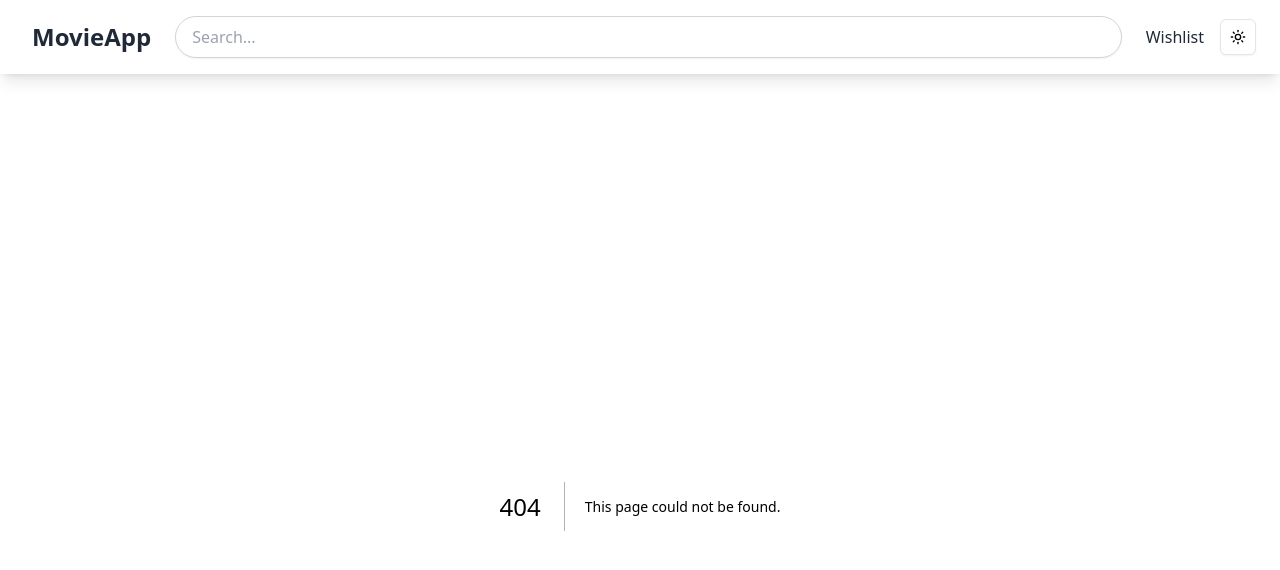
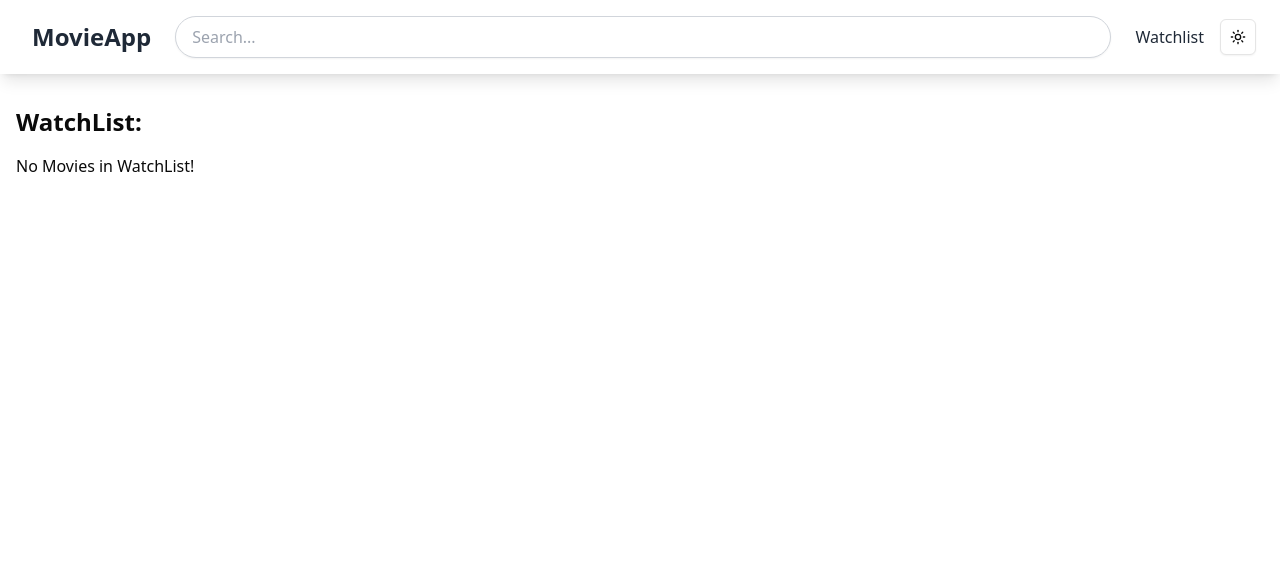
Before and after one commit to itsMinar/movie-app-tmdb, a Next.js app: page /watchlist in a window 1280 px wide. Before the commit this address had no page. Shown: the top 570 px of the page. Built offline with nearby package versions, Linux system fonts and the light colour scheme.

Commit message:
Add Watchlist route and make it Functional

```diff
--- /dev/null
+++ b/src/actions/index.js
@@ -0,0 +1,24 @@
+'use server';
+
+import { revalidatePath } from 'next/cache';
+
+let watchList = [];
+
+export async function toggleWatchList(movie) {
+  if (!watchList.some((item) => item.id === movie.id)) {
+    watchList.push(movie);
+  } else {
+    watchList = watchList.filter((item) => item.id !== movie.id);
+  }
+
+  revalidatePath('/watchlist');
+  revalidatePath(`/movies/${movie.id}`);
+}
+
+export async function getWatchList() {
+  return watchList;
+}
+
+export async function isAddedToWatchList(movieId) {
+  return watchList.some((item) => item.id === movieId);
+}
--- /dev/null
+++ b/src/app/watchlist/page.jsx
@@ -0,0 +1,17 @@
+import { getWatchList } from '@/actions';
+import MovieList from '@/components/movie-list';
+
+export default async function WatchListPage() {
+  const watchList = await getWatchList();
+
+  return (
+    <div>
+      <h2 className="mb-4 text-2xl font-semibold">WatchList:</h2>
+      {watchList.length > 0 ? (
+        <MovieList movies={watchList} />
+      ) : (
+        <p>No Movies in WatchList!</p>
+      )}
+    </div>
+  );
+}
--- a/src/app/wishlist/page.jsx
+++ /dev/null
@@ -1,3 +0,0 @@
-export default function WishlistPage() {
-  return <div>WishlistPage</div>;
-}
--- a/src/components/movie-details.jsx
+++ b/src/components/movie-details.jsx
@@ -4,7 +4,7 @@ import { formatDate } from '@/lib/utils';
 import { Calendar } from 'lucide-react';
 import Image from 'next/image';
 import { allCast } from '../../emni';
-import { Button } from './ui/button';
+import WatchListToggle from './watchlist-toggle';
 
 export default function MovieDetails({ movie }) {
   return (
@@ -39,7 +39,7 @@ export default function MovieDetails({ movie }) {
             </div>
 
             <h2 className="mb-2 text-xl font-semibold">Description</h2>
-            <p className="text-muted-foreground mb-4">{movie.overview}</p>
+            <p className="mb-4 text-muted-foreground">{movie.overview}</p>
             <div className="mb-4 flex items-center">
               <Calendar className="mr-2 h-4 w-4" />
               <span>Release Date: {formatDate(movie.release_date)}</span>
@@ -54,9 +54,7 @@ export default function MovieDetails({ movie }) {
               ))}
             </div>
 
-            <div>
-              <Button>Add to Watchlist</Button>
-            </div>
+            <WatchListToggle movie={movie} />
           </CardContent>
         </Card>
       </div>
--- a/src/components/nav-bar.jsx
+++ b/src/components/nav-bar.jsx
@@ -26,10 +26,10 @@ const Navbar = () => {
         {/* Wishlist Link */}
         <div className="pr-4">
           <Link
-            href="/wishlist"
+            href="/watchlist"
             className="font-medium text-gray-800 transition duration-300 ease-in-out hover:text-blue-500"
           >
-            Wishlist
+            Watchlist
           </Link>
         </div>
 
--- /dev/null
+++ b/src/components/watchlist-toggle.jsx
@@ -0,0 +1,14 @@
+import { isAddedToWatchList, toggleWatchList } from '@/actions';
+import { Button } from './ui/button';
+
+export default async function WatchListToggle({ movie }) {
+  const isInWatchList = await isAddedToWatchList(movie.id);
+
+  return (
+    <form action={toggleWatchList.bind(null, movie)}>
+      <Button type="submit" variant={isInWatchList ? 'destructive' : 'default'}>
+        {isInWatchList ? 'Remove from Watchlist' : 'Add to Watchlist'}
+      </Button>
+    </form>
+  );
+}
```
